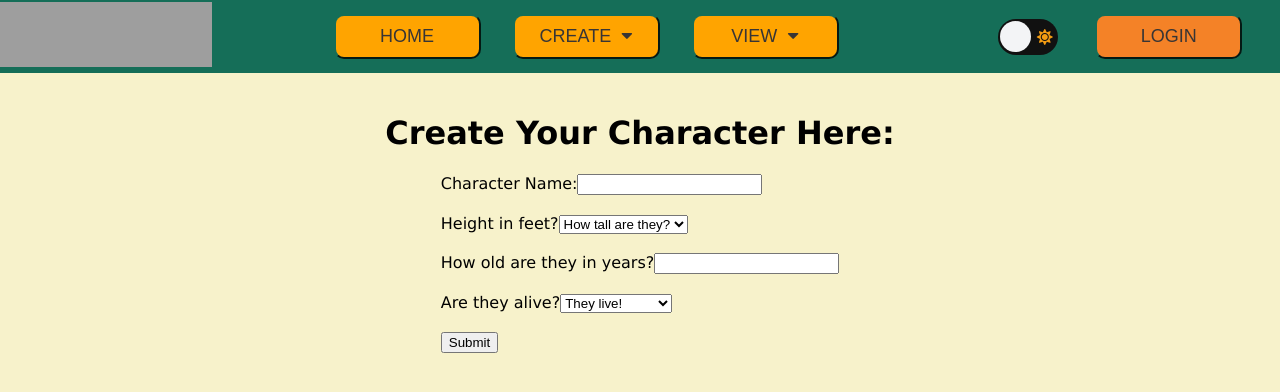
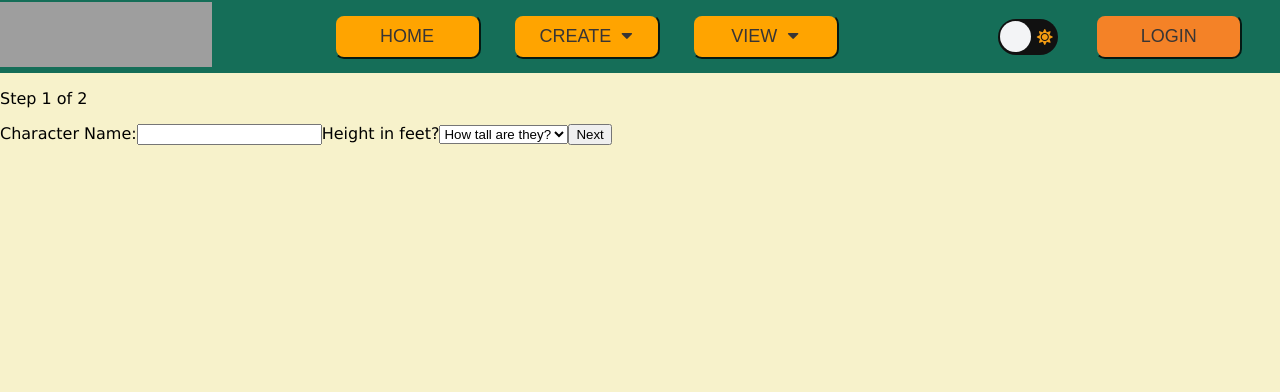
Before and after one commit to SchoolOfCode/bc13_final-project_front-end-room-8-boolean-hooligans, a Next.js app in the folder imaginerium/: page /createCharacter in a window 1280 px wide. Shown: the top 392 px of the page. Built offline with nearby package versions, Linux system fonts and the light colour scheme; grey boxes are pictures that could not be loaded.

Commit message:
form fully working with pop up

```diff
--- /dev/null
+++ b/imaginerium/Components/Form.js
@@ -0,0 +1,30 @@
+import React, {useState} from 'react';
+import {useForm} from 'react-hook-form';
+import Step1 from './Step1';
+import Step2 from './Step2';
+// import styles from '../styles/Form.module.css';
+
+export default function Form() {
+  const {register, handleSubmit} = useForm();
+  const [step, setStep] = useState(1);
+  const [formValues, setFormValues] = useState({});
+
+
+
+
+  return (
+
+      <div>
+        <p>Step {step} of 2</p>
+        {
+          step === 1 && (<Step1 setStep={setStep} formValues={formValues} setFormValues={setFormValues}/>)
+        }
+        {
+          step === 2 && (<Step2 setStep={setStep} formValues={formValues} setFormValues={setFormValues}/>)
+        }
+
+
+      </div>
+
+  )
+}
--- /dev/null
+++ b/imaginerium/Components/Step1.js
@@ -0,0 +1,40 @@
+import React, { cloneElement } from 'react'
+import {useForm} from 'react-hook-form';
+
+export default function Step1({setStep, formValues, setFormValues}) {
+
+  const {register, handleSubmit} = useForm();
+
+  function onSubmit(values) {
+    // console.log(values);
+    setFormValues({...formValues, ...values});
+    setStep(2);
+  }
+
+
+  return (
+    <div>
+    <form onSubmit={handleSubmit(onSubmit)}>
+          <label htmlFor="char_name">Character Name:</label>
+          <input type="text" {...register('char_name', { required: true })} name="char_name" id="char_name"/>
+
+          <label htmlFor="char_height">Height in feet?</label>
+          <select className='dropdown' {...register('char_height', { required: true })} name="char_height" id="char_height">
+          <option value="" defaultValue>How tall are they?</option>
+          <option value="1">1</option>
+          <option value="2">2</option>
+          <option value="3">3</option>
+          <option value="4">4</option>
+          <option value="5">5</option>
+          <option value="6">6</option>
+          <option value="7">7</option>
+          <option value="8">8</option>
+          <option value="9">9</option>
+          <option value="10">10</option>
+          </select>
+          <button type='submit'>Next</button>
+    </form>
+
+    </div>
+  )
+}
--- /dev/null
+++ b/imaginerium/Components/Step2.js
@@ -0,0 +1,53 @@
+import React from 'react'
+import {useForm} from 'react-hook-form';
+import { useState } from 'react';
+import FormSubmissionPopUp from "../modals/formSubmissionPopUp";
+import Link from 'next/link';
+import Router from 'next/router'
+
+export default function Step2({setStep, formValues, setFormValues}) {
+  const {register, handleSubmit} = useForm();
+  const [showModal, setShowModal] = useState(false)
+
+
+  async function addNewCharacter(formValues) {
+    await fetch(`https://imaginerium-qpii.onrender.com/characters`, {
+      method: "POST",
+      mode: "cors",
+      headers: { "Content-Type": "application/json" },
+      body: JSON.stringify(formValues),
+    });
+  }
+
+
+  async function onSubmit(values) {
+    await addNewCharacter({...formValues, ...values})
+    setShowModal(true)
+  }
+
+  console.log(formValues);
+  return (
+    <div>
+      <form onSubmit={handleSubmit(onSubmit)}>
+          <label htmlFor="char_age">How old are they in years?</label>
+          <input type="number" {...register('char_age', { required: true })} name="char_age" id="char_age"/>
+
+          <label htmlFor="char_alive">Are they alive?</label>
+          <select className='dropdown' {...register('char_alive', { required: true })} name="char_alive" id="char_alive">
+          <option value="true">They live!</option>
+          <option value="false">They are dead!</option>
+          </select>
+          <button type='submit'>Submit</button>
+
+
+    </form>
+    {showModal ? (<FormSubmissionPopUp >
+          <div className="form-submission-pop-up">
+              <h3>Character created successfully!</h3>
+            <button onClick={()=>{Router.reload(window.location.createCharacter)}}>Create another character</button><Link href="/characterList"><button >View Characters
+          </button></Link>
+              </div>
+            </FormSubmissionPopUp>):null }
+    </div>
+  )
+}
--- a/imaginerium/package.json
+++ b/imaginerium/package.json
@@ -16,6 +16,7 @@
     "next-themes": "^0.2.1",
     "react": "18.2.0",
     "react-dom": "18.2.0",
+    "react-hook-form": "^7.42.1",
     "react-icons": "^4.7.1",
     "supertest": "^6.3.3",
     "worldmap-generator": "^0.9.2"
--- a/imaginerium/pages/createCharacter.js
+++ b/imaginerium/pages/createCharacter.js
@@ -1,92 +1,21 @@
  import Link from "next/link";
  import Navigation from "../Components/Navigation";
+ import Form from "../Components/Form";
 //  import NameInput from "../Components/NameInput";
 // import Input from "../Components/Input";
 // import Button from "../Components/Button";
-// import { useState } from "react";
 import styles from "./../styles/createCharacter.module.css"
-import FormSubmissionPopUp from "../modals/formSubmissionPopUp";
+
 import { useState } from "react";
 import Router from 'next/router'
 
 export default function createCharacter() {
-  const [showModal, setShowModal] = useState(false)
-
-  async function addNewCharacter(characterData) {
-    await fetch(`https://imaginerium-qpii.onrender.com/characters`, {
-      method: "POST",
-      mode: "cors",
-      headers: { "Content-Type": "application/json" },
-      body: JSON.stringify(characterData),
-    });
-  }
 
 
   return (
     <>
        <Navigation></Navigation>
-      <div className={styles.createCharacter}>
-      <div><h1>Create Your Character Here:</h1></div>
-        <div>
-        <form
-          onSubmit={(e) => {
-            e.preventDefault();
-            const formData = new FormData(e.target);
-            const characterData = {
-              user_id: 1,
-              char_name: formData.get("char_name"),
-              char_height: formData.get("char_height"),
-              char_age: formData.get("char_age"),
-              char_alive: formData.get("char_alive"),
-            };
-
-            addNewCharacter(characterData);
-            setShowModal(true)
-          }}
-        >
-          <label htmlFor="char_name">Character Name:</label>
-          <input type="text" name="char_name" id="char_name"/>
-          <br />
-          <br />
-          <label htmlFor="char_height">Height in feet?</label>
-          <select className='dropdown' name="char_height" id="char_height">
-          <option value="" defaultValue>How tall are they?</option>
-          <option value="1">1</option>
-          <option value="2">2</option>
-          <option value="3">3</option>
-          <option value="4">4</option>
-          <option value="5">5</option>
-          <option value="6">6</option>
-          <option value="7">7</option>
-          <option value="8">8</option>
-          <option value="9">9</option>
-          <option value="10">10</option>
-          </select>
-          <br />
-          <br />
-          {/*change to limit to positive numbers only */}
-          <label htmlFor="char_age">How old are they in years?</label>
-          <input type="number" name="char_age" id="char_age"/>
-          <br />
-          <br />
-          <label htmlFor="char_alive">Are they alive?</label>
-          <select className='dropdown' name="char_alive" id="char_alive">
-          <option value="true">They live!</option>
-          <option value="false">They are dead!</option>
-          </select>
-          <br />
-          <br />
-          <button id="next">Submit</button>
-        </form>
-        </div>
-        {showModal ? (<FormSubmissionPopUp >
-          <div className="form-submission-pop-up">
-              <h3>Character created successfully!</h3>
-            <button onClick={()=>{Router.reload(window.location.createCharacter)}}>Create another character</button><Link href="/"><button >Back to home
-          </button></Link>
-              </div>
-            </FormSubmissionPopUp>):null }
-      </div>
+        <Form/>
     </>
   );
 }
```
Also changed, not shown: 1 other file (tests, documents, lock files or other folders).
